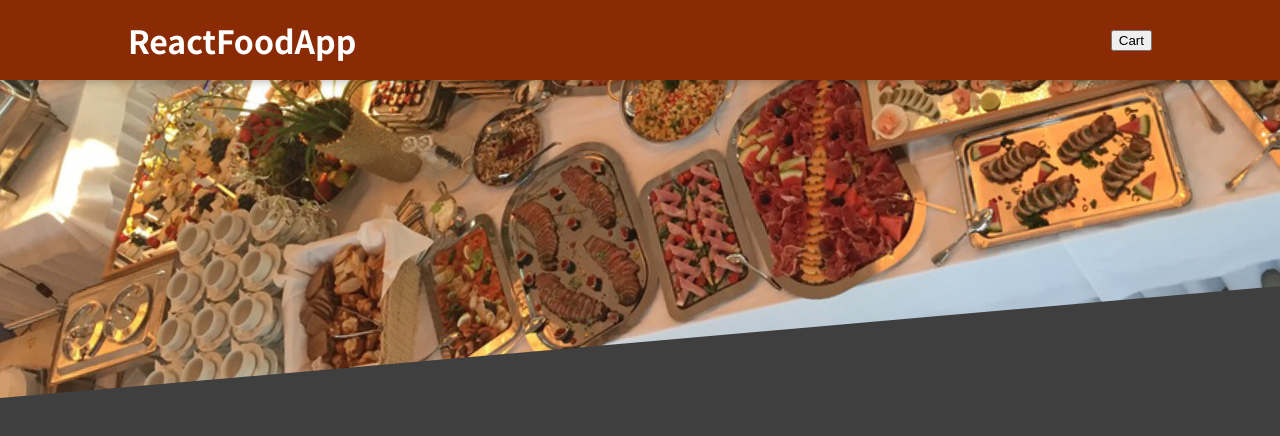
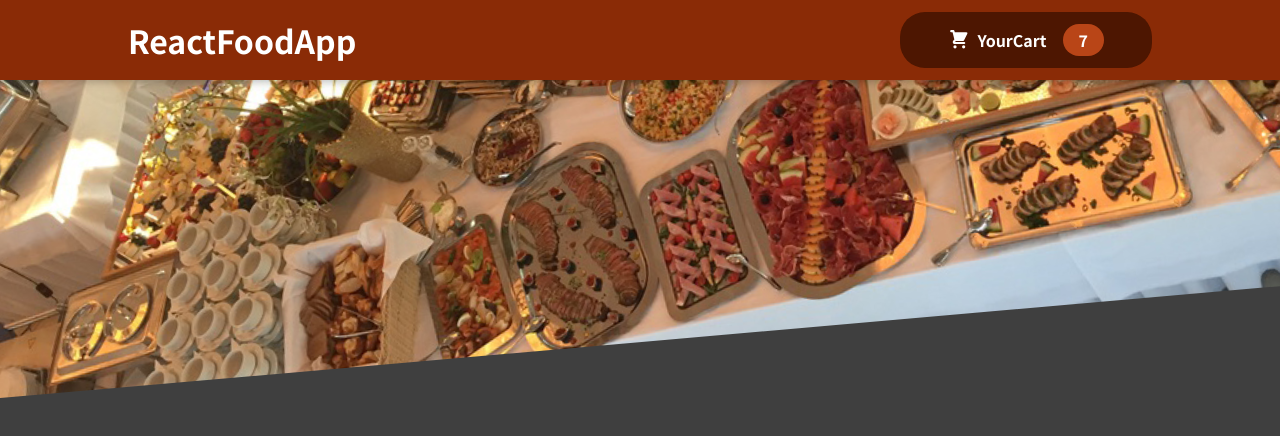
Before and after one commit to baranisdharan/ResTaurant, a React (Create React App) app: page / in a window 1280 px wide. Shown: the top 436 px of the page. Built offline with nearby package versions, Linux system fonts and the light colour scheme.

Commit message:
Building the header of your restaurant app

```diff
--- /dev/null
+++ b/src/Components/Cart/CartIcon.js
@@ -0,0 +1,13 @@
+const CartIcon = () => {
+    return (
+      <svg
+        xmlns='http://www.w3.org/2000/svg'
+        viewBox='0 0 20 20'
+        fill='currentColor'
+      >
+        <path d='M3 1a1 1 0 000 2h1.22l.305 1.222a.997.997 0 00.01.042l1.358 5.43-.893.892C3.74 11.846 4.632 14 6.414 14H15a1 1 0 000-2H6.414l1-1H14a1 1 0 00.894-.553l3-6A1 1 0 0017 3H6.28l-.31-1.243A1 1 0 005 1H3zM16 16.5a1.5 1.5 0 11-3 0 1.5 1.5 0 013 0zM6.5 18a1.5 1.5 0 100-3 1.5 1.5 0 000 3z' />
+      </svg>
+    );
+  };
+
+  export default CartIcon;
--- a/src/Components/Layout/Header.js
+++ b/src/Components/Layout/Header.js
@@ -1,13 +1,14 @@
 import React from "react";
 import classes from "./Header.module.css";
 import mealsImage from "../../Assests/meals.jpg";
+import HeaderCartButton from "./HeaderCartButton";
 
 const Header = (props) => {
   return (
     <React.Fragment>
       <header className={classes.header}>
         <h1>ReactFoodApp</h1>
-        <button>Cart</button>
+        <HeaderCartButton/>
       </header>
       <div className={classes["main-image"]}>
         <img src={mealsImage} alt="A table full of delicious food" />
--- /dev/null
+++ b/src/Components/Layout/HeaderCartButton.js
@@ -0,0 +1,17 @@
+import React from "react";
+import classes from "./HeaderCartButton.module.css"
+import CartIcon from "../Cart/CartIcon";
+
+const HeaderCartButton = props => {
+    return (
+        <button className={classes.button}>
+            <span className={classes.icon}>
+                <CartIcon/>
+            </span>
+            <span>YourCart</span>
+            <span className={classes.badge}>7</span>
+        </button>
+    )
+};
+
+export default HeaderCartButton;
--- /dev/null
+++ b/src/Components/Layout/HeaderCartButton.module.css
@@ -0,0 +1,59 @@
+.button {
+    cursor: pointer;
+    font: inherit;
+    border: none;
+    background-color: #4d1601;
+    color: white;
+    padding: 0.75rem 3rem;
+    display: flex;
+    justify-content: space-around;
+    align-items: center;
+    border-radius: 25px;
+    font-weight: bold;
+  }
+
+  .button:hover,
+  .button:active {
+    background-color: #2c0d00;
+  }
+
+  .icon {
+    width: 1.35rem;
+    height: 1.35rem;
+    margin-right: 0.5rem;
+  }
+
+  .badge {
+    background-color: #b94517;
+    padding: 0.25rem 1rem;
+    border-radius: 25px;
+    margin-left: 1rem;
+    font-weight: bold;
+  }
+
+  .button:hover .badge,
+  .button:active .badge {
+    background-color: #92320c;
+  }
+
+  .bump {
+    animation: bump 300ms ease-out;
+  }
+
+  @keyframes bump {
+    0% {
+      transform: scale(1);
+    }
+    10% {
+      transform: scale(0.9);
+    }
+    30% {
+      transform: scale(1.1);
+    }
+    50% {
+      transform: scale(1.15);
+    }
+    100% {
+      transform: scale(1);
+    }
+  }
```
